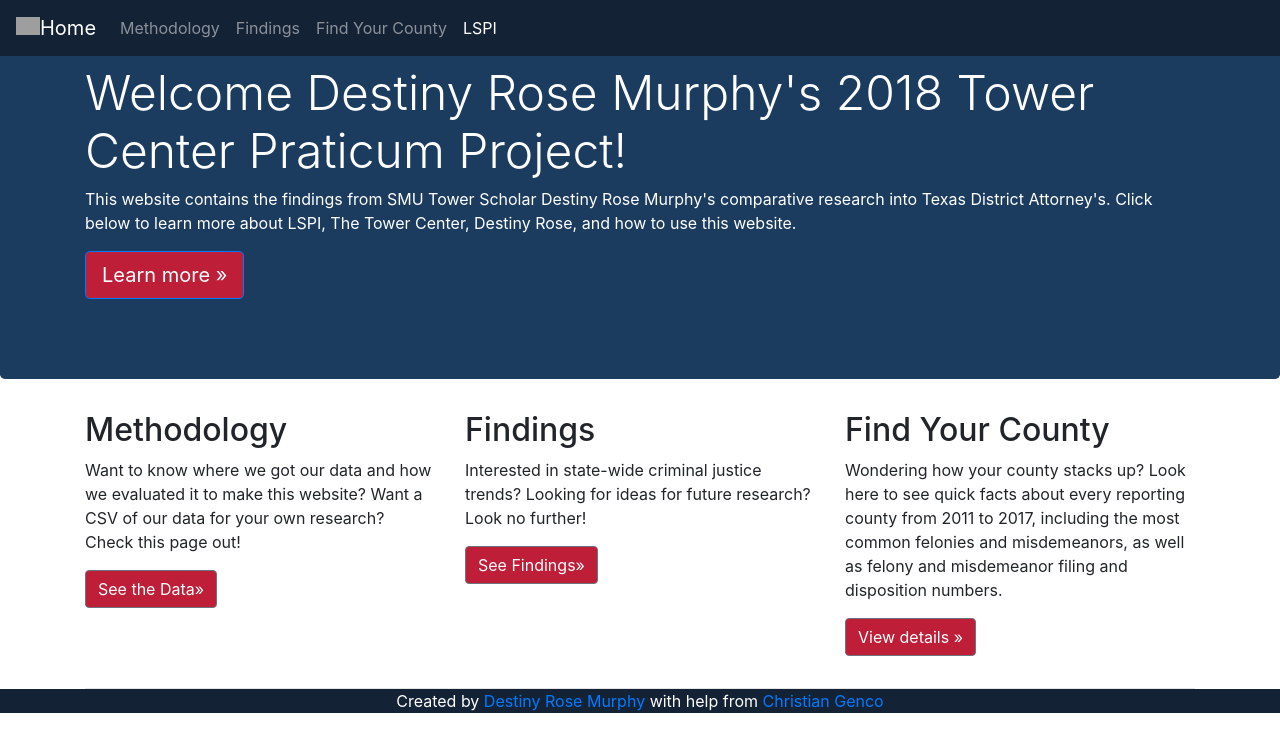
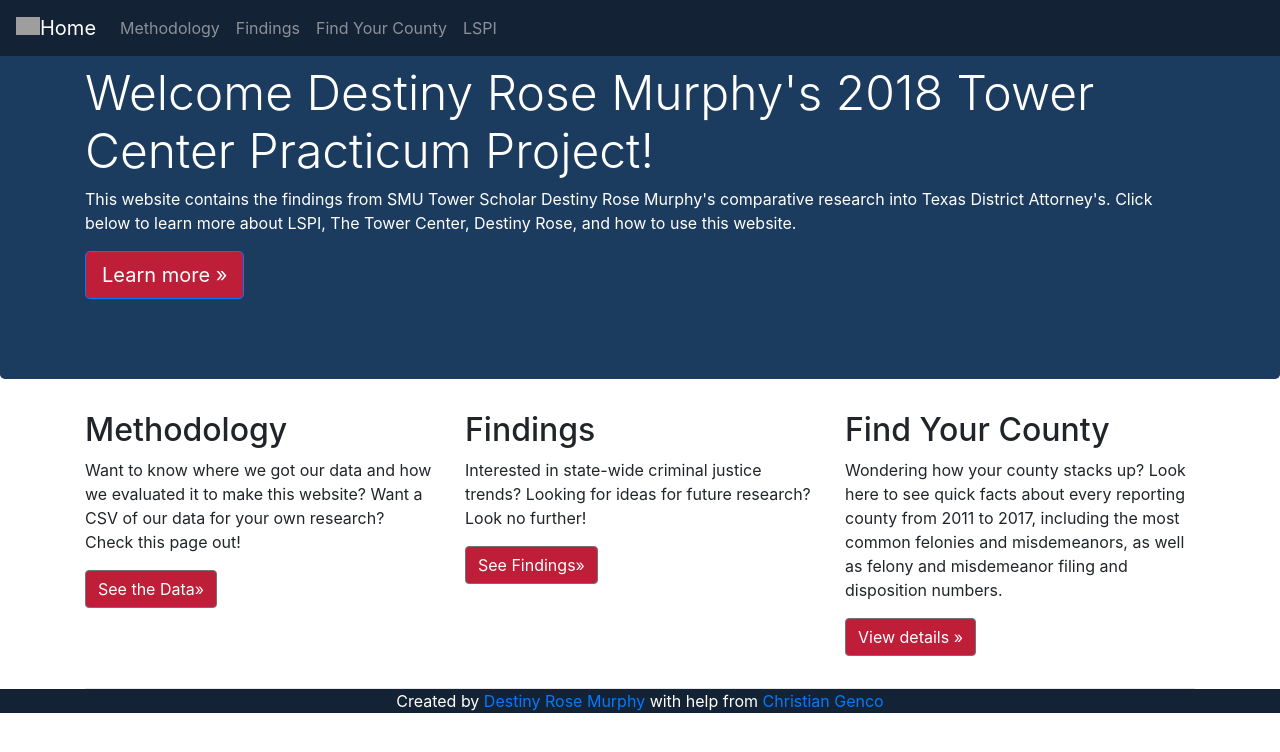
Before and after one commit to DestinyRoseMurphy/DestinyRoseMurphy.github.io, a Jekyll site: the page criminalJusticeWebsite/index.html, which Jekyll copies as it is, in a window 1280 px wide. Shown: the top 752 px of the page. Built offline with Jekyll 4.4.1, drawn with Linux system fonts in a browser that asks for light colours; nearby versions of some CDN libraries; a script that is not in the unit is left out; grey boxes are pictures that could not be loaded.

Commit message:
Try to fix navbar again and corrected practicum typo

```diff
--- a/criminalJusticeWebsite/index.html
+++ b/criminalJusticeWebsite/index.html
@@ -25,7 +25,7 @@
           <li class="nav-item">
             <a class="nav-link" href="countySelector.html">Find Your County</a>
           </li>
-          <li class="nav-item active">
+          <li class="nav-item">
             <a class="nav-link" href="http://www.lonestarpolicyinstitute.org/">LSPI</a>
           </li>
 
@@ -38,7 +38,7 @@
       <!-- Main jumbotron for a primary marketing message or call to action -->
       <div style="background-color:rgb(28,60,95);" class="jumbotron">
         <div class="container">
-          <h1 class="display-3" style="font-size: 3rem; color: white;">Welcome Destiny Rose Murphy's 2018 Tower Center Praticum Project!</h1>
+          <h1 class="display-3" style="font-size: 3rem; color: white;">Welcome Destiny Rose Murphy's 2018 Tower Center Practicum Project!</h1>
           <p style="color: white">This website contains the findings from SMU Tower Scholar Destiny Rose Murphy's comparative research into Texas District Attorney's. Click below to learn more about LSPI, The Tower Center, Destiny Rose, and how to use this website.</p>
           <p><a style="background-color:rgb(190,30,55);" class ="btn btn-primary btn-lg" href="learnMore.html" role="button">Learn more &raquo;</a></p>
         </div>
```
